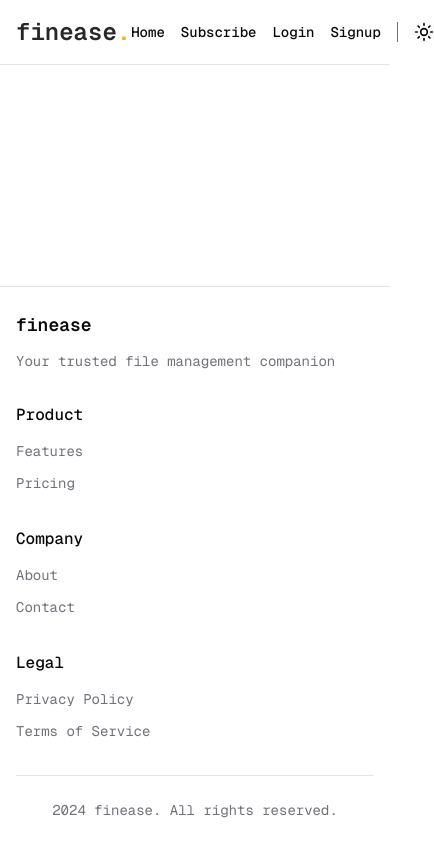
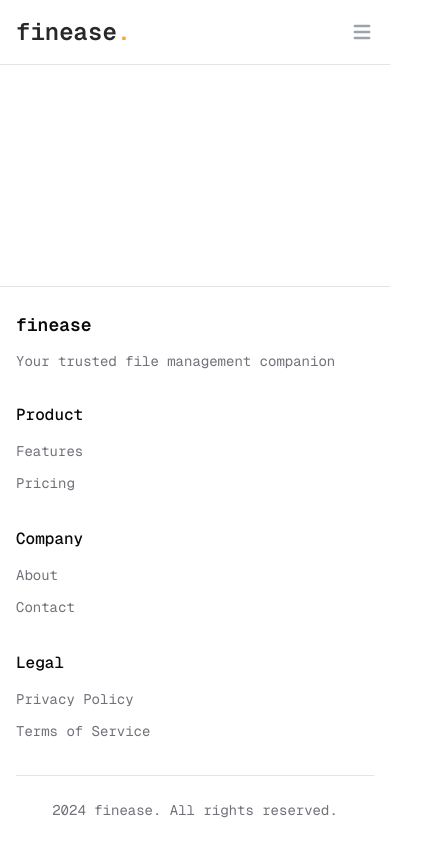
Before and after one commit to parveshh/finease, a Next.js app: page / in a window 390 px wide. Shown: the whole page, 434 px wide, since content can reach past the window. Built offline with nearby package versions, Linux system fonts and the light colour scheme.

Commit message:
feat: responsive menu

```diff
--- a/app/components/navbar.tsx
+++ b/app/components/navbar.tsx
@@ -1,20 +1,41 @@
-'use client'
+"use client";
 import Link from "next/link";
 import { useTheme } from "next-themes";
-import {
-  SunIcon
-} from "lucide-react";
+import { SunIcon } from "lucide-react";
+import { useEffect, useState } from "react";
 export function Navbar() {
   const { theme, setTheme } = useTheme();
+  const [open, setOpen] = useState(false);
+  useEffect(() => {
+    if (open) {
+      document.body.classList.add("overflow-hidden");
+    } else {
+      document.body.classList.remove("overflow-hidden");
+    }
+  }, [open]);
+
+  useEffect(() => {
+    const handleResize = () => {
+      if (window.innerWidth < 768) {
+        setOpen(false);
+      }
+    };
+    window.addEventListener("resize", handleResize);
+    return () => window.removeEventListener("resize", handleResize);
+  }, [setOpen]);
+
   return (
-    <div className="border-b flex items-center w-full">
-      <div className="flex h-16 items-center px-4 container mx-auto">
+    <div className="border-b flex items-center justify-center w-full">
+      <div className="flex h-16 flex-wrap items-center px-4 container justify-between overflow-visible">
         <div className="flex items-center space-x-4">
-          <Link href="/" className="font-semibold text-2xl animate-pulse duration-3000">
+          <Link
+            href="/"
+            className="font-semibold text-2xl animate-pulse duration-3000"
+          >
             finease<span className="text-2xl text-amber-500">.</span>
           </Link>
         </div>
-        <div className="ml-auto flex items-center space-x-4">
+        <div className="ml-auto md:flex items-center space-x-4 hidden">
           <Link
             href="/home"
             className="text-sm font-medium transition-colors hover:text-amber-500"
@@ -41,10 +62,90 @@ export function Navbar() {
           </Link>
           <span className="mx-2  h-5 w-px bg-gray-500"></span>
 
-            <SunIcon size={20} className="cursor-pointer hover:text-amber-500" onClick={() => setTheme(theme === 'light' ? 'dark' : 'light')} />
-
+          <SunIcon
+            size={20}
+            className="cursor-pointer hover:text-amber-500"
+            onClick={() => setTheme(theme === "light" ? "dark" : "light")}
+          />
+        </div>
+        <button
+          data-collapse-toggle="mobile-menu"
+          onClick={() => setOpen(!open)}
+          type="button"
+          className="md:hidden ml-3 text-gray-400 hover:text-gray-900 focus:outline-none focus:ring-2 focus:ring-blue-300 rounded-lg inline-flex items-center justify-center"
+          aria-controls="mobile-menu-2"
+          aria-expanded="false"
+        >
+          <span className="sr-only">Open main menu</span>
+          <svg
+            className="w-6 h-6"
+            fill="currentColor"
+            viewBox="0 0 20 20"
+            xmlns="http://www.w3.org/2000/svg"
+          >
+            <path
+              fillRule="evenodd"
+              d="M3 5a1 1 0 011-1h12a1 1 0 110 2H4a1 1 0 01-1-1zM3 10a1 1 0 011-1h12a1 1 0 110 2H4a1 1 0 01-1-1zM3 15a1 1 0 011-1h12a1 1 0 110 2H4a1 1 0 01-1-1z"
+              clipRule="evenodd"
+            ></path>
+          </svg>
+          <svg
+            className="hidden w-6 h-6"
+            fill="currentColor"
+            viewBox="0 0 20 20"
+            xmlns="http://www.w3.org/2000/svg"
+          >
+            <path
+              fillRule="evenodd"
+              d="M4.293 4.293a1 1 0 011.414 0L10 8.586l4.293-4.293a1 1 0 111.414 1.414L11.414 10l4.293 4.293a1 1 0 01-1.414 1.414L10 11.414l-4.293 4.293a1 1 0 01-1.414-1.414L8.586 10 4.293 5.707a1 1 0 010-1.414z"
+              clipRule="evenodd"
+            ></path>
+          </svg>
+        </button>
+        <div className={`flex items-end justify-end mt-2 w-full z-50 md:hidden ${open ? "block" : "hidden"}`} id="mobile-menu">
+        <ul className="flex-col flex gap-5 p-10 w-1/2 dark:bg-slate-800 bg-slate-100 rounded-md mt-4 md:flex-row md:space-x-8 md:mt-0 md:text-sm md:font-medium">
+            <li>
+              <Link
+                href="/home"
+                className="text-sm font-medium transition-colors hover:text-amber-500"
+              >
+                Home
+              </Link>
+            </li>
+            <li>
+              <Link
+                href="/subscribe"
+                className="text-sm font-medium transition-colors hover:text-amber-500"
+              >
+                Subscribe
+              </Link>
+            </li>
+            <li>
+              <Link
+                href="/login"
+                className="text-sm font-medium transition-colors hover:text-amber-500"
+              >
+                Login
+              </Link>
+            </li>
+            <li>
+              <Link
+                href="/signup"
+                className="text-sm font-medium transition-colors hover:text-amber-500"
+              >
+                Signup
+              </Link>
+            </li>
+            <li>
+              <SunIcon
+                size={20}
+                className="cursor-pointer hover:text-amber-500"
+                onClick={() => setTheme(theme === "light" ? "dark" : "light")}
+              />
+            </li>
+          </ul>
         </div>
       </div>
     </div>
-  )
+  );
 }
```
